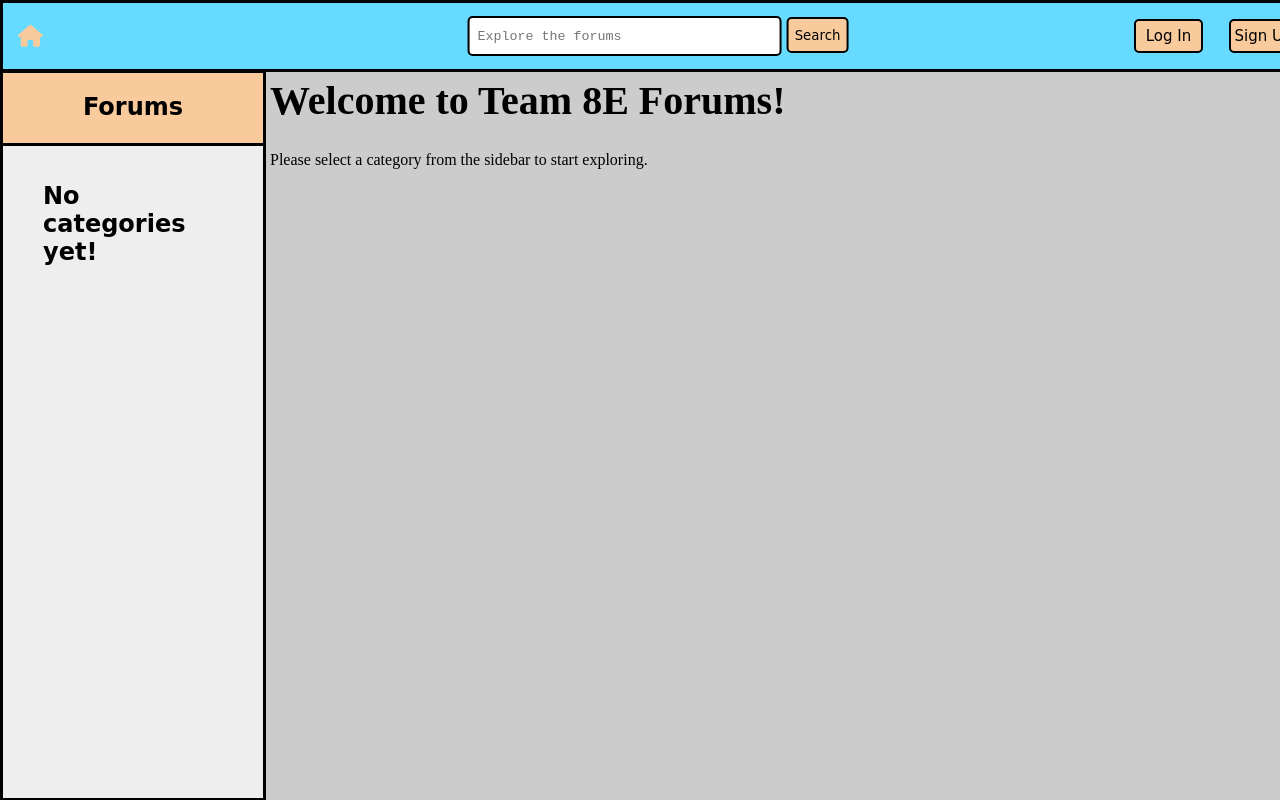
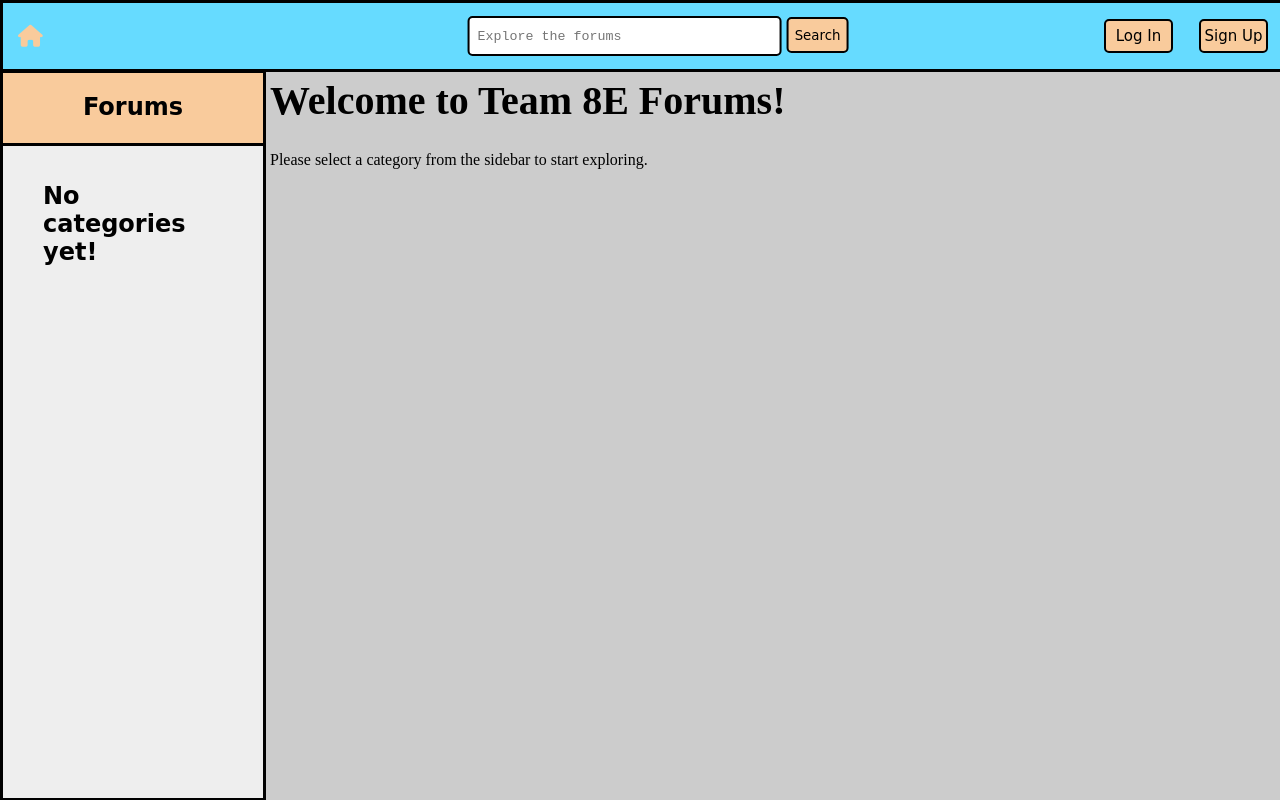
Before and after one commit to Jack-MacLeod1/Forums-WAD2-Team-8E, a Django app: page / in a window 1280 px wide. Shown: the top 800 px of the page. Run offline with Django 3.2, Linux system fonts and the light colour scheme; data that the repository does not hold is empty.

Commit message:
Fixed navbar contents being pushed right

```diff
--- a/static/css/styles.css
+++ b/static/css/styles.css
@@ -22,6 +22,7 @@ body {
     align-items: center;
     justify-content: space-between;
     position: relative;
+    padding-right: 30px;
 
 }
 
```
